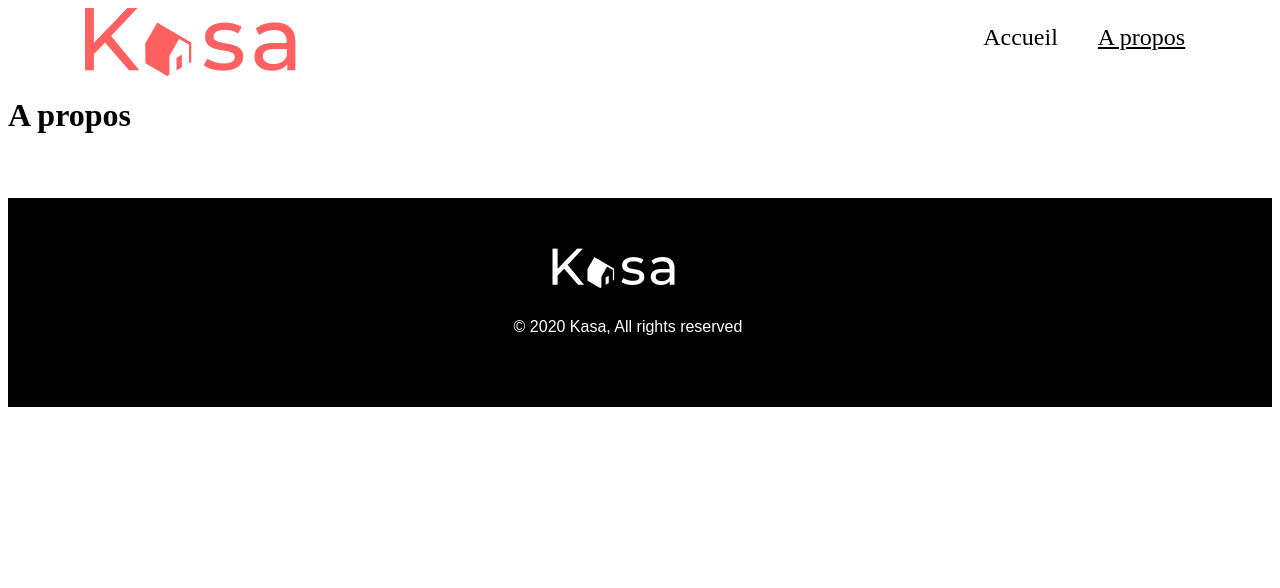
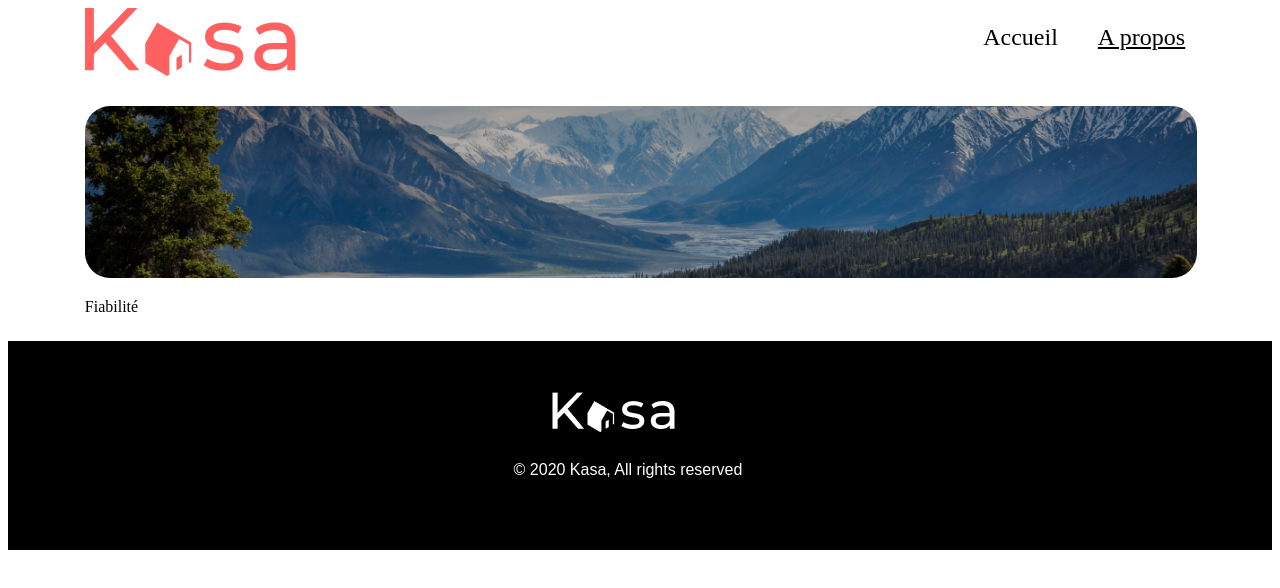
Before and after one commit to stephanieEt/Projet8, a React (Vite) app in the folder Projet8react/: page /Apropos in a window 1280 px wide. Shown: the top 588 px of the page. Built offline with nearby package versions, Linux system fonts and the light colour scheme.

Commit message:
create banner apropos

```diff
--- a/Projet8react/src/components/pages/Apropos.jsx
+++ b/Projet8react/src/components/pages/Apropos.jsx
@@ -2,8 +2,9 @@
 
  const Apropos = () => {
   return (
-    <div>
-      <h1>A propos</h1>
+    <div className="apropos">
+     <img src="./src/assets/images/bannerApropos.png" alt="Photo Montagne" />
+     <p>Fiabilité</p>
     </div>
   )
 }
--- a/Projet8react/src/main.scss
+++ b/Projet8react/src/main.scss
@@ -4,3 +4,4 @@
 @use"./sass/card";
 @use"./sass/pictures";
 @use"./sass/footer";
+@use"./sass/apropos";
--- /dev/null
+++ b/Projet8react/src/sass/apropos.scss
@@ -0,0 +1,18 @@
+.apropos {
+
+    width: 88%;
+    height: 172px;
+    position: relative;
+    margin-top: 30px;
+    margin-left: 6vw;
+
+    img {
+        width: 100%;
+        height: 100%;
+        object-fit: cover;
+        border-radius: 25px
+    }
+
+
+
+}
```
Also changed, not shown: Projet8react/src/assets/images/bannerApropos.png (added).
